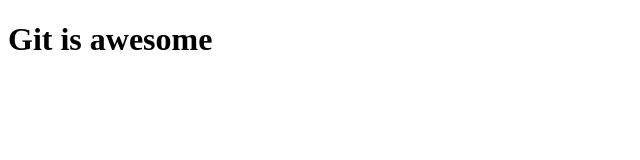
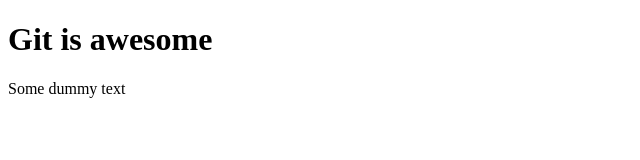
Before and after one commit to olexiyme/gitProject, a plain HTML site: page index.html in a window 1280 px wide. Shown: the whole page, without its empty margins (0-640 px from the left). Drawn offline with Linux system fonts and the light colour scheme.

Commit message:
Added paragraph

```diff
--- a/index.html
+++ b/index.html
@@ -8,5 +8,6 @@
   </head>
   <body>
     <h1>Git is awesome</h1>
+    <p>Some dummy text</p>
   </body>
 </html>
```
